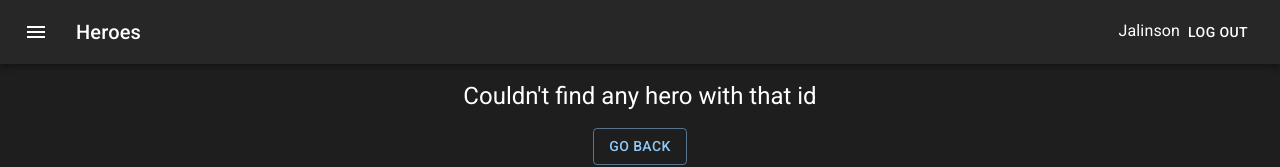
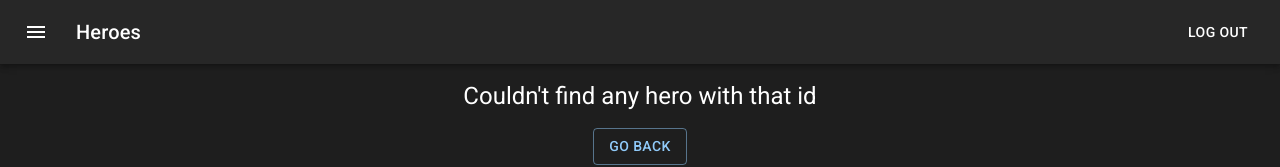
Before and after one commit to zJaaal/heroes-app-react, a React (Vite) app: page /hero/1 in a window 1280 px wide. Shown: the top 167 px of the page. Built offline with nearby package versions, Linux system fonts and the light colour scheme.

Commit message:
Added simple autenthication

```diff
--- a/src/HeroesApp.jsx
+++ b/src/HeroesApp.jsx
@@ -1,6 +1,9 @@
 import AppRouter from "./routers/AppRouter";
 import { BrowserRouter } from "react-router-dom";
 import { ThemeProvider, createTheme, Paper, CssBaseline } from "@mui/material";
+import { AuthContext } from "./auth/AuthContext";
+import { useEffect, useReducer } from "react";
+import authReducer from "./auth/authReducer";
 function HeroesApp() {
   const darkTheme = createTheme({
     palette: {
@@ -8,15 +11,29 @@ function HeroesApp() {
     },
   });
 
+  const init = () => {
+    return JSON.parse(localStorage.getItem("user")) || { logged: false };
+  };
+
+  const [user, dispatch] = useReducer(authReducer, {}, init);
+
+  useEffect(() => {
+    if (!user) return;
+
+    localStorage.setItem("user", JSON.stringify(user));
+  }, [user]);
+
   return (
+    <BrowserRouter>
       <ThemeProvider theme={darkTheme}>
         <CssBaseline />
-      <BrowserRouter>
+        <AuthContext.Provider value={{ user, dispatch }}>
           <Paper>
             <AppRouter />
           </Paper>
+        </AuthContext.Provider>
+      </ThemeProvider>
     </BrowserRouter>
-    </ThemeProvider>
   );
 }
 
--- /dev/null
+++ b/src/auth/AuthContext.js
@@ -0,0 +1,3 @@
+import { createContext } from "react";
+
+export const AuthContext = createContext();
--- /dev/null
+++ b/src/auth/authReducer.js
@@ -0,0 +1,34 @@
+import { types } from "../types/types";
+
+// const state = {
+//   name: "Jalinson",
+//   logged: true,
+// };
+
+// const action ={
+//   type: types.login,
+//   payload:{
+//     name: "Jalinson",
+//     email:"zjaaaldev@gmail.com"
+//   }
+// }
+
+const authReducer = (state = {}, action) => {
+  switch (action.type) {
+    case types.login:
+      return {
+        ...action.payload,
+        logged: true,
+      };
+
+    case types.logout:
+      return {
+        logged: false,
+      };
+
+    default:
+      return state;
+  }
+};
+
+export default authReducer;
--- a/src/components/NavBar.jsx
+++ b/src/components/NavBar.jsx
@@ -11,9 +11,12 @@ import {
 import { useNavigate } from "react-router-dom";
 import MenuIcon from "@mui/icons-material/menu";
 import AppDrawer from "../components/AppDrawer";
-import { useState } from "react";
+import { useContext, useState } from "react";
+import { AuthContext } from "../auth/AuthContext";
+import { types } from "../types/types";
 
 function NavBar() {
+  const { user, dispatch } = useContext(AuthContext);
   const [showDrawer, setShowDrawer] = useState(false);
   const navigate = useNavigate();
   const toggleDrawer = () => {
@@ -21,6 +24,8 @@ function NavBar() {
   };
 
   const handleLogout = () => {
+    dispatch({ type: types.logout });
+
     navigate("/login", { replace: true });
   };
 
@@ -46,7 +51,7 @@ function NavBar() {
               Heroes
             </Typography>
             <Typography variant="text" component="div" mb={0.3}>
-              Jalinson
+              {user.name}
             </Typography>
             <Button color="inherit" onClick={handleLogout}>
               Log out
--- a/src/pages/LoginPage.jsx
+++ b/src/pages/LoginPage.jsx
@@ -1,16 +1,28 @@
 import { Container } from "@mui/system";
 import { Button, Typography, Grid, TextField } from "@mui/material";
 import { useNavigate } from "react-router-dom";
+import { useContext } from "react";
+import { AuthContext } from "../auth/AuthContext";
+import useForm from "../hooks/useForm";
+import { types } from "../types/types";
 
 const LoginPage = () => {
+  const { user, dispatch } = useContext(AuthContext);
+  const [{ name }, handleInputChange] = useForm({ name: "" });
   const navigate = useNavigate();
 
-  const handleLogin = () => {
+  const handleLogin = (e) => {
+    e.preventDefault();
+    const info = name.trim();
+    if (!info.length) return;
+    console.log(info);
+    dispatch({ type: types.login, payload: { name: info } });
+
     navigate("/", { replace: true });
   };
   return (
     <Container>
-      <Grid container spacing={2}>
+      <Grid container spacing={2} component="form" onSubmit={handleLogin}>
         <Grid item xs={12}>
           <Typography variant="h4" pt={2}>
             Login
@@ -21,15 +33,14 @@ const LoginPage = () => {
             required
             id="outlined-required"
             label="Name"
-            defaultValue="Jalinson"
+            name="name"
+            placeholder="Name"
+            value={name}
+            onChange={handleInputChange}
           />
         </Grid>
         <Grid item xs={12}>
-          <Button
-            variant="contained"
-            sx={{ marginBottom: 2 }}
-            onClick={handleLogin}
-          >
+          <Button variant="contained" sx={{ marginBottom: 2 }} type="submit">
             Login
           </Button>
         </Grid>
--- a/src/routers/DashboardRoutes.jsx
+++ b/src/routers/DashboardRoutes.jsx
@@ -17,7 +17,6 @@ const DashboardRoutes = () => {
           <Route exact path="marvel" element={<MarvelPage />} />
           <Route exact path="search" element={<SearchPage />} />
           <Route exact path="hero/:heroId" element={<HeroPage />} />
-          <Route exact path="search" element={<SearchPage />} />
 
           <Route exact path="/" element={<HomePage />} />
         </Routes>
--- /dev/null
+++ b/src/types/types.js
@@ -0,0 +1,4 @@
+export const types = {
+  login: `[auth] Login`,
+  logout: `[auth] Logout`,
+};
```
Also changed, not shown: src/pages/SearchPage.jsx (+10 -1 lines). Lines whose indentation alone changed are shown as unchanged.
